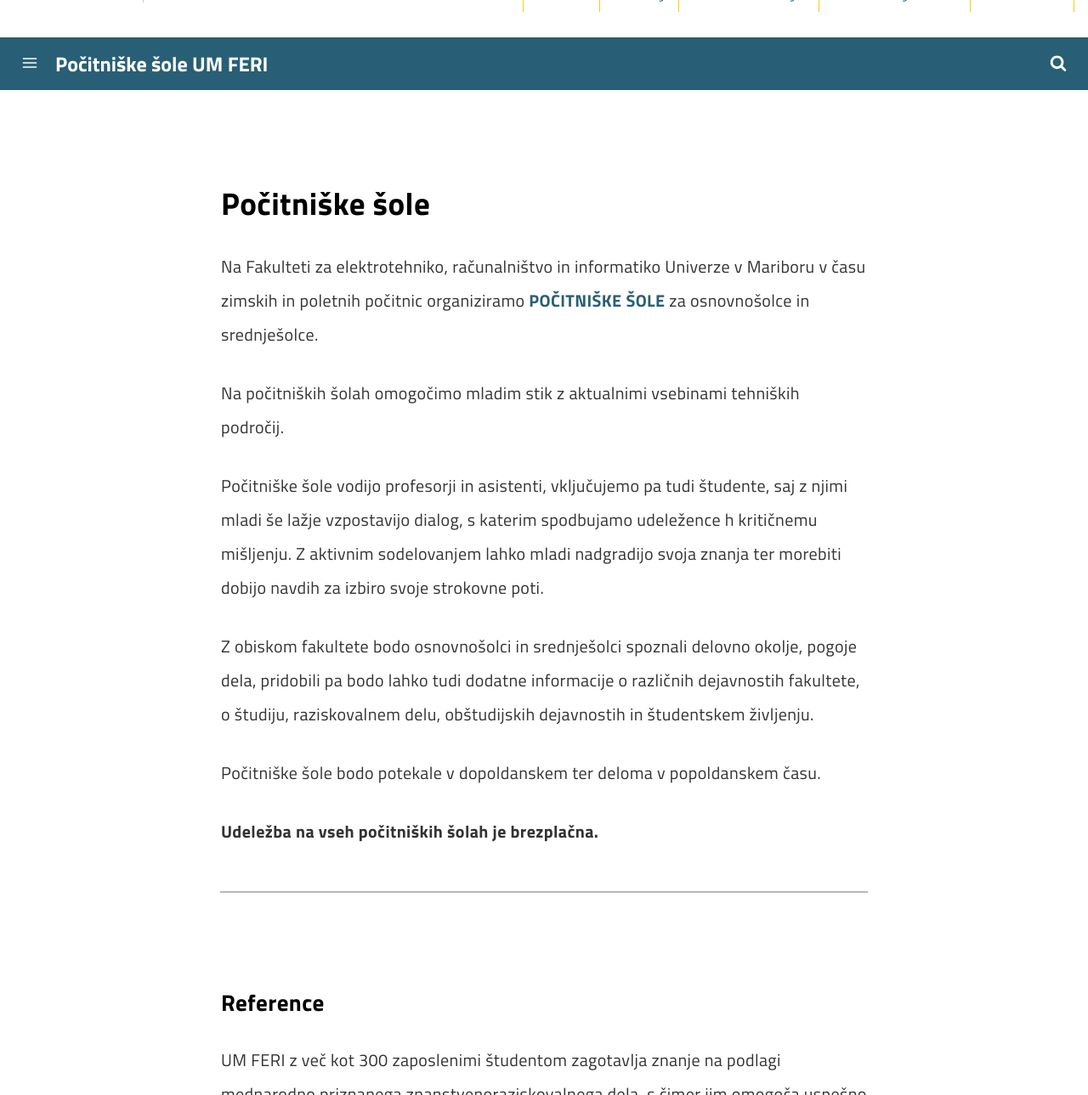
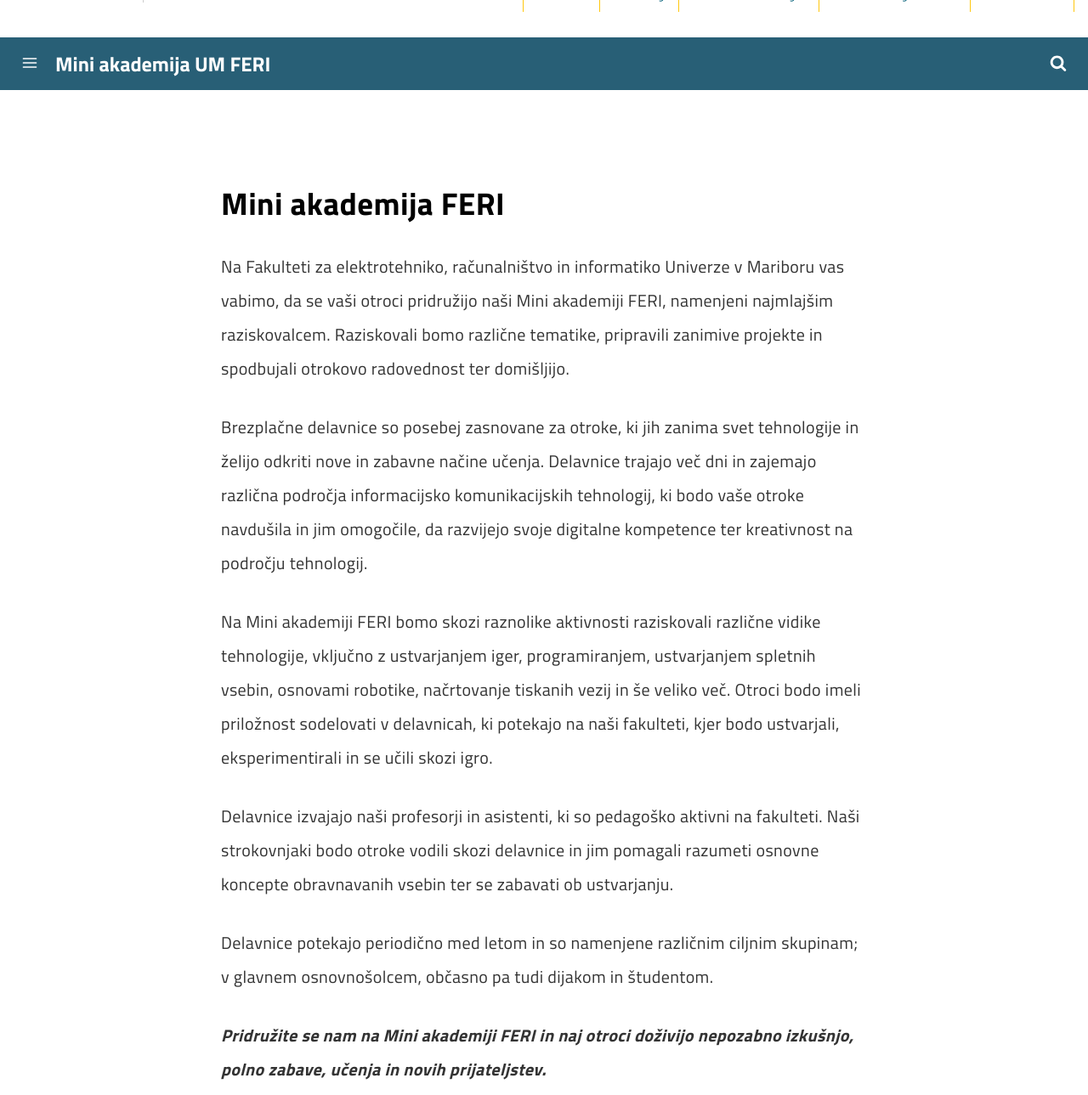
Before and after one commit to UM-LPM/short-courses, a Jekyll site: the page built from pages/about.md, in a window 1280 px wide and 1400 px high, cut to the strip 111-1400 px from the top of the window. Shown: the whole strip at 85% size. Built offline with Jekyll 4.4.1, drawn with Linux system fonts in a browser that asks for light colours; nearby versions of some CDN libraries; a script that is not in the unit is left out.

Commit message:
updated text

```diff
--- a/_config.yml
+++ b/_config.yml
@@ -1,6 +1,6 @@
 # Site Settings
-name: Počitniške šole UM FERI
-title: Počitniške šole UM FERI
+name: Mini akademija UM FERI
+title: Mini akademija UM FERI
 description: >
   <a href="/vec/" style="text-decoration: none; font-weight: bold; color: #DBA40B;">Preberi več...</a>
 
--- a/pages/about.md
+++ b/pages/about.md
@@ -7,19 +7,19 @@
 permalink: /vec/
 ---
 
-## Počitniške šole
+## Mini akademija FERI
 
-Na Fakulteti za elektrotehniko, računalništvo in informatiko Univerze v Mariboru v času zimskih in poletnih počitnic organiziramo [**POČITNIŠKE ŠOLE**](https://feri.um.si/akademija-feri/pocitniske-sole/) za osnovnošolce in srednješolce.
+Na Fakulteti za elektrotehniko, računalništvo in informatiko Univerze v Mariboru vas vabimo, da se vaši otroci pridružijo naši Mini akademiji FERI, namenjeni najmlajšim raziskovalcem. Raziskovali bomo različne tematike, pripravili zanimive projekte in spodbujali otrokovo radovednost ter domišljijo.
 
-Na počitniških šolah omogočimo mladim stik z aktualnimi vsebinami tehniških področij.
+Brezplačne delavnice so posebej zasnovane za otroke, ki jih zanima svet tehnologije in želijo odkriti nove in zabavne načine učenja. Delavnice trajajo več dni in zajemajo različna področja informacijsko komunikacijskih tehnologij, ki bodo vaše otroke navdušila in jim omogočile, da razvijejo svoje digitalne kompetence ter kreativnost na področju tehnologij.
 
-Počitniške šole vodijo profesorji in asistenti, vključujemo pa tudi študente, saj z njimi mladi še lažje vzpostavijo dialog, s katerim spodbujamo udeležence h kritičnemu mišljenju. Z aktivnim sodelovanjem lahko mladi nadgradijo svoja znanja ter morebiti dobijo navdih za izbiro svoje strokovne poti.
+Na Mini akademiji FERI bomo skozi raznolike aktivnosti raziskovali različne vidike tehnologije, vključno z ustvarjanjem iger, programiranjem, ustvarjanjem spletnih vsebin, osnovami robotike, načrtovanje tiskanih vezij in še veliko več. Otroci bodo imeli priložnost sodelovati v delavnicah, ki potekajo na naši fakulteti, kjer bodo ustvarjali, eksperimentirali in se učili skozi igro.
 
-Z obiskom fakultete bodo osnovnošolci in srednješolci spoznali delovno okolje, pogoje dela, pridobili pa bodo lahko tudi dodatne informacije o različnih dejavnostih fakultete, o študiju, raziskovalnem delu, obštudijskih dejavnostih in študentskem življenju.
+Delavnice izvajajo naši profesorji in asistenti, ki so pedagoško aktivni na fakulteti. Naši strokovnjaki bodo otroke vodili skozi delavnice in jim pomagali razumeti osnovne koncepte obravnavanih vsebin ter se zabavati ob ustvarjanju.
 
-Počitniške šole bodo potekale v dopoldanskem ter deloma v popoldanskem času.
+Delavnice potekajo periodično med letom in so namenjene različnim ciljnim skupinam; v glavnem osnovnošolcem, občasno pa tudi dijakom in študentom.
 
-**Udeležba na vseh počitniških šolah je brezplačna.**
+***Pridružite se nam na Mini akademiji FERI in naj otroci doživijo nepozabno izkušnjo, polno zabave, učenja in novih prijateljstev.***
 
 ---
 
```
